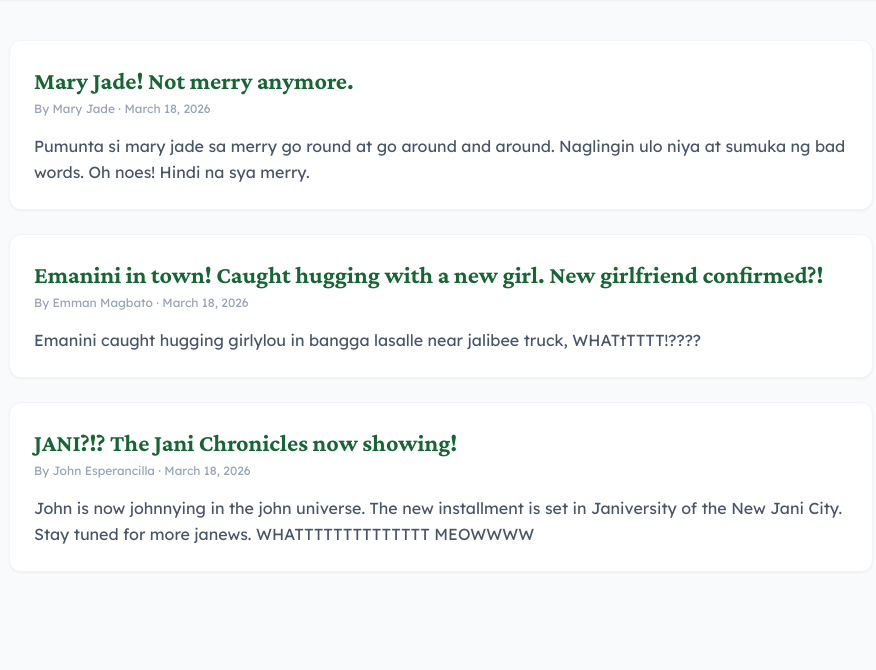
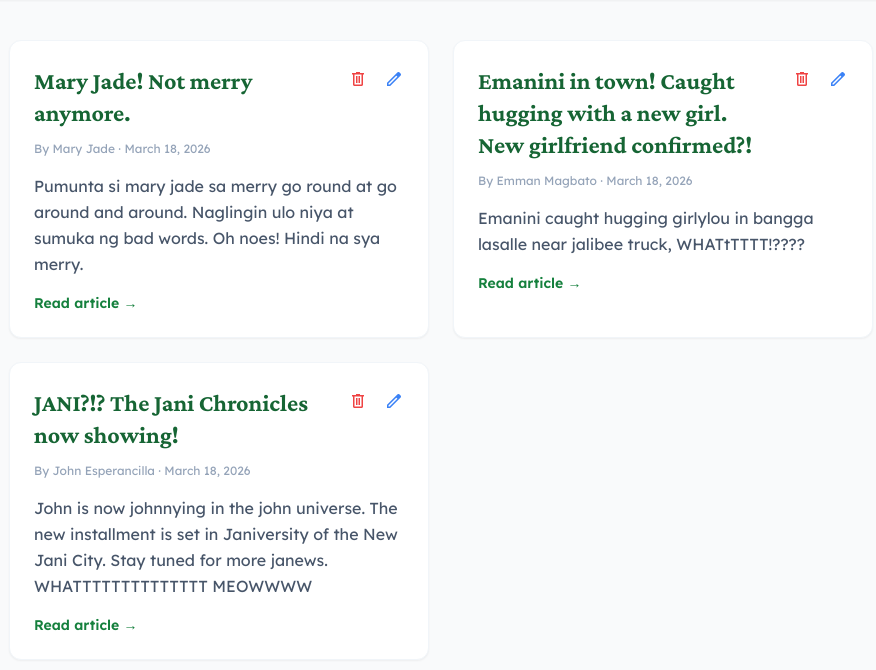
Before and after one commit to ascxiao/emerging-trends-school, a Django app: page /articles/ in a window 1280 px wide. Shown: the part 77-747 px from the top of the page, without its empty margins (199-1075 px from the left). Run offline with Django 5.2, Linux system fonts and the light colour scheme; data comes from the database, SQL or seed files in the repository; both versions use the stored data as it was after the commit; some libraries are stand-ins or nearby versions.

Commit message:
FEAT: Added delete and edit functionalities

```diff
--- a/mywebsite/articles/templates/articles_index.html
+++ b/mywebsite/articles/templates/articles_index.html
@@ -1,22 +1,29 @@
 <!doctype html>
 <html lang="en">
+
 <head>
   <meta charset="utf-8" />
   <meta content="width=device-width, initial-scale=1.0" name="viewport" />
   <title>Articles | University of St. La Salle</title>
   <script src="https://cdn.tailwindcss.com?plugins=forms,container-queries"></script>
-  <link href="https://fonts.googleapis.com/css2?family=Crimson+Pro:wght@400;600;700&family=Lexend:wght@300;400;500;600;700&display=swap" rel="stylesheet" />
+  <link
+    href="https://fonts.googleapis.com/css2?family=Crimson+Pro:wght@400;600;700&family=Lexend:wght@300;400;500;600;700&display=swap"
+    rel="stylesheet" />
+  <link rel="stylesheet"
+    href="https://fonts.googleapis.com/css2?family=Material+Symbols+Outlined:opsz,wght,FILL,GRAD@24,400,0,0" />
   <style type="text/tailwindcss">
     body { font-family: 'Lexend', sans-serif; }
     h1, h2, h3 { font-family: 'Crimson Pro', serif; }
   </style>
 </head>
+
 <body class="bg-gray-50 text-slate-800 min-h-screen">
 
   <header class="bg-white border-b border-slate-100 shadow-sm">
     <div class="max-w-4xl mx-auto px-4 py-5 flex justify-between items-center">
       <h1 class="text-3xl font-bold text-green-800">Articles</h1>
-      <a href="/articles/add/" class="bg-green-700 text-white px-5 py-2 rounded-lg text-sm font-semibold hover:bg-green-800 transition-colors">
+      <a href="/articles/add/"
+        class="bg-green-700 text-white px-5 py-2 rounded-lg text-sm font-semibold hover:bg-green-800 transition-colors">
         + New Article
       </a>
     </div>
@@ -24,13 +31,35 @@
 
   <main class="max-w-4xl mx-auto px-4 py-10">
     {% if articles %}
-      <div class="space-y-6">
+    <div class="grid gap-6 sm:grid-cols-2">
       {% for article in articles %}
-        <article class="bg-white rounded-xl shadow-sm border border-slate-100 p-6">
-          <h2 class="text-2xl font-bold text-green-800 mb-1">{{ article.title }}</h2>
-          <p class="text-xs text-slate-400 mb-4">By {{ article.author }} &middot; {{ article.created_at|date:"F j, Y" }}</p>
-          <p class="text-slate-600 leading-relaxed">{{ article.content }}</p>
+      <a href="{% url 'articles_detail' article.id %}"
+        class="group block bg-white rounded-xl shadow-sm border border-slate-100 p-6 hover:shadow-md hover:border-green-200 transition-all">
+        <article>
+          <div class="flex justify-between items-start mb-2">
+            <h2 class="text-2xl font-bold text-green-800 mb-1 group-hover:underline">{{ article.title }}</h2>
+            <form action="{% url 'articles_delete' article.id %}" method="post" class="inline-block ml-4">
+              {% csrf_token %}
+              <button type="submit" class="text-red-500 hover:text-red-700 font-semibold"> <span
+                  class="material-symbols-outlined text-[20px] leading-none align-middle">
+                  delete
+                </span></button>
+            </form>
+
+                        <form action="{% url 'articles_edit' article.id %}" method="post" class="inline-block ml-4">
+              {% csrf_token %}
+              <button type="submit" class="text-blue-500 hover:text-blue-700 font-semibold"> <span
+                  class="material-symbols-outlined text-[20px] leading-none align-middle">
+                  edit
+                </span></button>
+            </form>
+          </div>
+          <p class="text-xs text-slate-400 mb-4">By {{ article.author }} &middot; {{ article.created_at|date:"F j, Y" }}
+          </p>
+          <p class="text-slate-600 leading-relaxed">{{ article.content|truncatewords:30 }}</p>
+          <p class="text-green-700 text-sm font-semibold mt-4">Read article &rarr;</p>
         </article>
+      </a>
       {% endfor %}
     </div>
     {% else %}
@@ -42,4 +71,5 @@
   </main>
 
 </body>
+
 </html>
--- a/mywebsite/articles/urls.py
+++ b/mywebsite/articles/urls.py
@@ -4,4 +4,8 @@ from . import views
 urlpatterns = [
     path('', views.index, name='articles_index'),
     path('add/', views.add, name='articles_add'),
+    path('delete/', views.delete, name='articles_delete'),
+    path('<int:article_id>/', views.detail, name='articles_detail'),
+    path('<int:article_id>/delete/', views.delete, name='articles_delete'),
+    path('<int:article_id>/edit/', views.edit, name='articles_edit'),
 ]
--- a/mywebsite/articles/views.py
+++ b/mywebsite/articles/views.py
@@ -1,4 +1,5 @@
-from django.shortcuts import render, redirect
+from django.shortcuts import render, redirect, get_object_or_404
+from django.http import HttpResponseNotAllowed
 from .models import Article
 
 
@@ -16,3 +17,29 @@ def add(request):
             Article.objects.create(title=title, content=content, author=author)
             return redirect('articles_index')
     return render(request, 'articles_add.html')
+
+def delete(request, article_id):
+    if request.method == 'POST':
+        article = get_object_or_404(Article, id=article_id)
+        article.delete()
+        return redirect('articles_index')
+    return HttpResponseNotAllowed(['POST'])
+
+def edit(request, article_id):
+    article = get_object_or_404(Article, id=article_id)
+    if request.method == 'POST':
+        title = request.POST.get('title', '').strip()
+        content = request.POST.get('content', '').strip()
+        author = request.POST.get('author', '').strip()
+        if title and content and author:
+            article.title = title
+            article.content = content
+            article.author = author
+            article.save()
+            return redirect('articles_detail', article_id=article.id)
+    return render(request, 'articles_edit.html', {'article': article})
+
+
+def detail(request, article_id):
+    article = get_object_or_404(Article, id=article_id)
+    return render(request, 'articles_detail.html', {'article': article})
--- a/mywebsite/theme/templates/base.html
+++ b/mywebsite/theme/templates/base.html
@@ -95,7 +95,7 @@
         <div class="flex items-center gap-6">
           <a class="nav-link hidden lg:block" href="#">Portal Login</a>
           <a href="/articles/add/"
-            class="bg-accent-gold text-primary px-6 py-2.5 rounded-lg text-sm font-bold hover:bg-white transition-all transform hover:-translate-y-0.5 shadow-md shadow-accent-gold/20">
+            class="text-center bg-accent-gold text-white px-6 py-2.5 rounded-lg text-sm font-bold hover:bg-white transition-all transform hover:-translate-y-0.5 shadow-md shadow-accent-gold/20">
             Add Article
           </a>
           <button
```
Also changed, not shown: mywebsite/articles/templates/articles_detail.html (added, +32 -0 lines), mywebsite/articles/templates/articles_edit.html (added, +78 -0 lines), mywebsite/db.sqlite3. Lines whose indentation alone changed are shown as unchanged.
